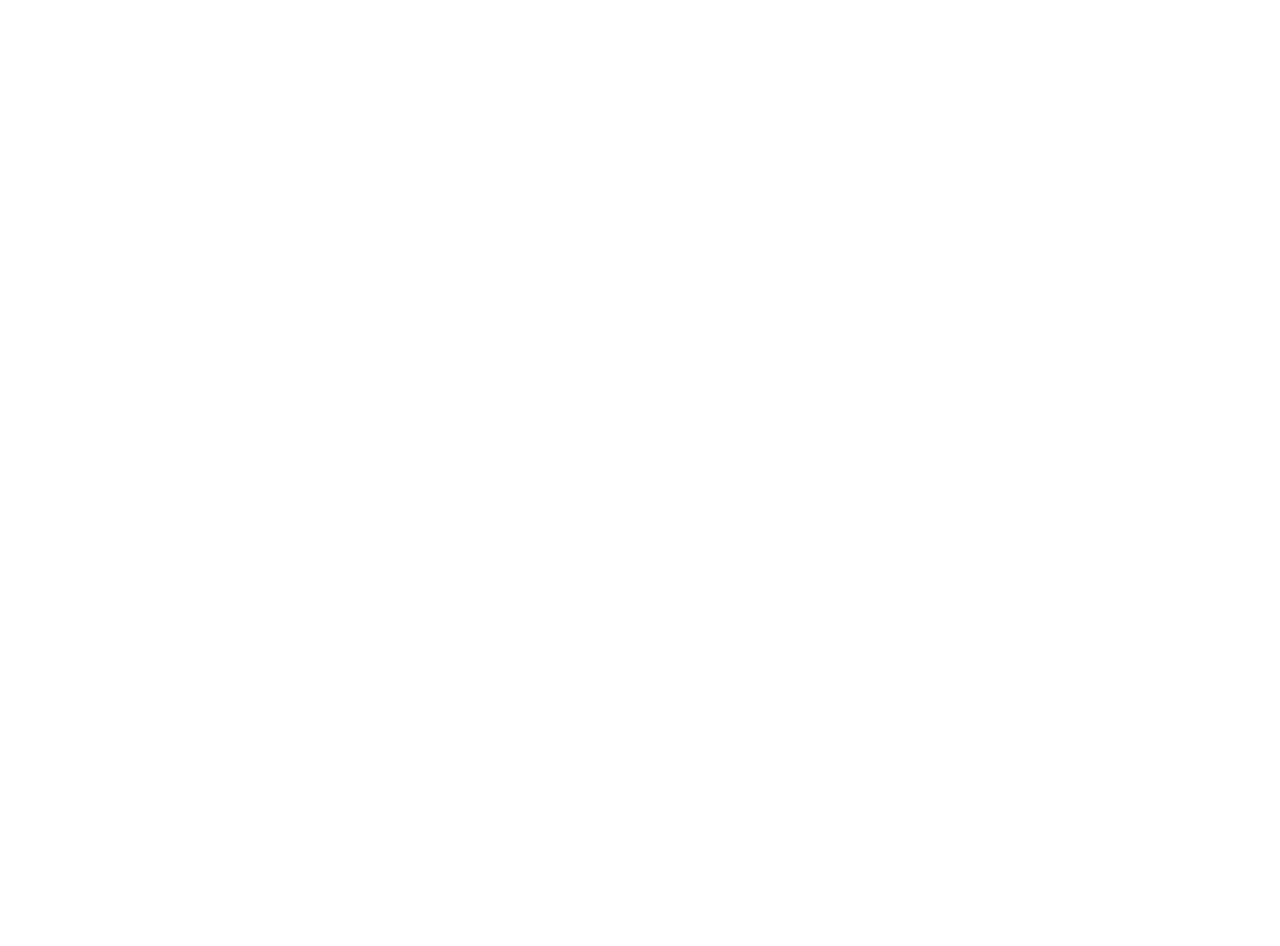
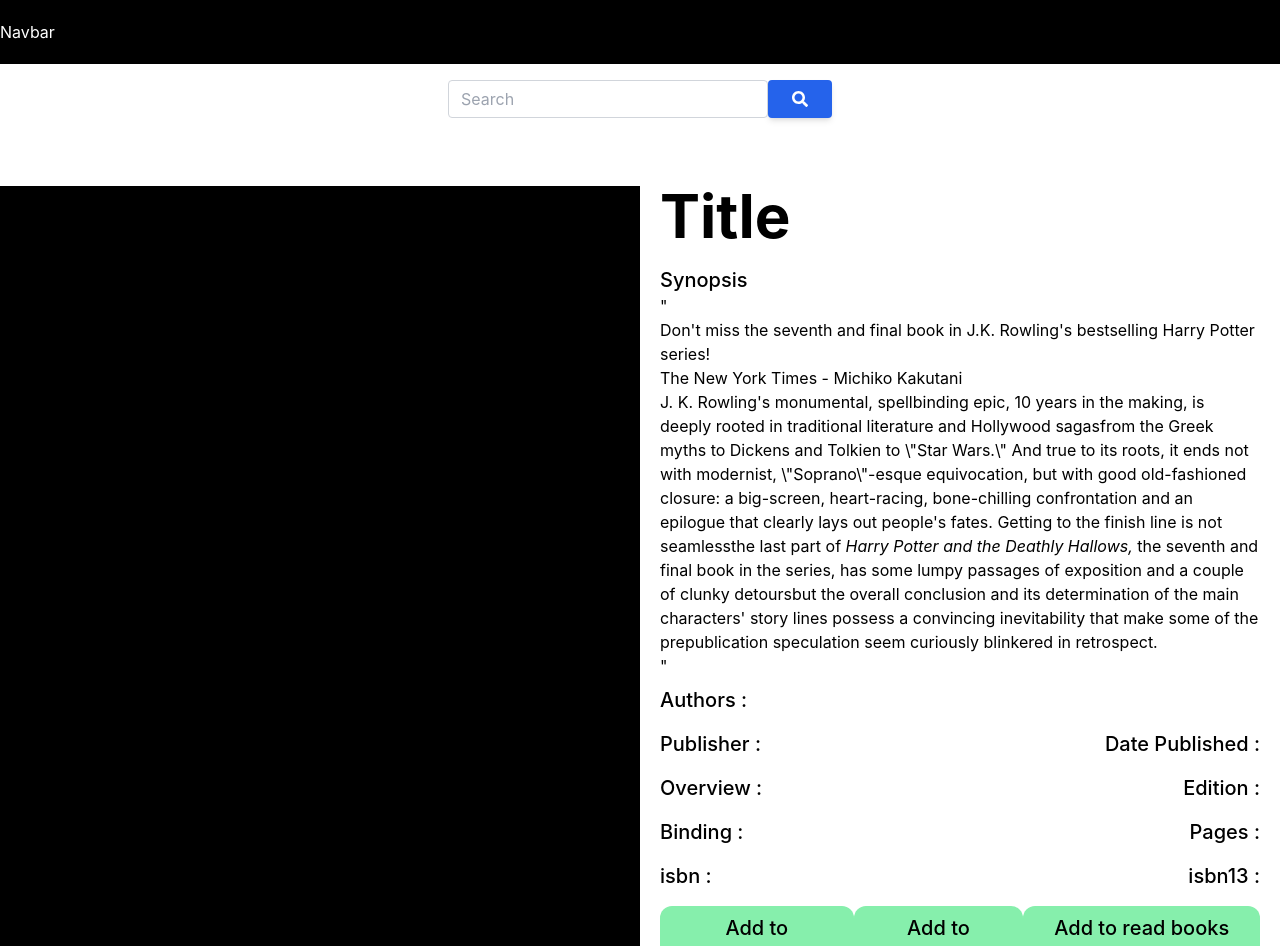
Before and after one commit to avikaldarolia/movie-frontend, a React (Create React App) app: page /detail in a window 1280 px wide. Before the commit this address had no page. Shown: the top 946 px of the page. Before the commit the page ends 800 px from the top, so only its background shows below. Built offline with nearby package versions, Linux system fonts and the light colour scheme.

Commit message:
navbar + movie detail page

```diff
--- a/src/App.js
+++ b/src/App.js
@@ -2,6 +2,7 @@
 import { Route, Routes } from 'react-router';
 import Homepage from './components/Homepage';
 import Login from './components/Login';
+import MovieDetail from './components/MovieDetail';
 import Signup from './components/Signup';
 function App() {
   return (
@@ -10,6 +11,7 @@
         <Route path="signup" element={<Signup />} />
         <Route path="login" element={<Login />} />
         <Route path="/" element={<Homepage />} />
+        <Route path="/detail" element={<MovieDetail />} />
       </Routes>
     </div>
   );
--- a/src/components/Homepage.jsx
+++ b/src/components/Homepage.jsx
@@ -1,7 +1,14 @@
 import React from 'react';
+import Navbar from './Navbar';
+import SearchBar from './SearchBar';
 
 const Homepage = () => {
-  return <div>Homepage</div>;
+  return (
+    <div className="flex flex-col">
+      <Navbar />
+      <SearchBar />
+    </div>
+  );
 };
 
 export default Homepage;
--- /dev/null
+++ b/src/components/MovieDetail.jsx
@@ -0,0 +1,106 @@
+import React from 'react';
+import Navbar from './Navbar';
+import SearchBar from './SearchBar';
+
+const MovieDetail = () => {
+  return (
+    <div className="w-full h-full">
+      <Navbar />
+      <SearchBar />
+      <div className="flex h-full w-full py-10">
+        <div className="w-1/2 bg-black">
+          <p>test</p>
+        </div>
+        <div className="px-5 w-1/2">
+          <p className="text-6xl font-bold text-custom-green">Title</p>
+          <div className="pt-5">
+            <span className="text-xl font-medium">Synopsis</span>
+            <p>
+              "
+              <p>
+                Don't miss the seventh and final book in J.K. Rowling's
+                bestselling Harry Potter series!
+              </p>
+              <h3>The New York Times - Michiko Kakutani</h3>
+              <p>
+                J. K. Rowling's monumental, spellbinding epic, 10 years in the
+                making, is deeply rooted in traditional literature and Hollywood
+                sagas&#151;from the Greek myths to Dickens and Tolkien to \"Star
+                Wars.\" And true to its roots, it ends not with modernist,
+                \"Soprano\"-esque equivocation, but with good old-fashioned
+                closure: a big-screen, heart-racing, bone-chilling confrontation
+                and an epilogue that clearly lays out people's fates. Getting to
+                the finish line is not seamless&#151;the last part of{' '}
+                <i>Harry Potter and the Deathly Hallows,</i> the seventh and
+                final book in the series, has some lumpy passages of exposition
+                and a couple of clunky detours&#151;but the overall conclusion
+                and its determination of the main characters' story lines
+                possess a convincing inevitability that make some of the
+                prepublication speculation seem curiously blinkered in
+                retrospect.
+              </p>
+              "
+            </p>
+          </div>
+          <div className="text-xl font-medium py-2">
+            <p>Authors : </p>
+          </div>
+          <div className="flex justify-between">
+            <div className="text-xl font-medium py-2">
+              <p>Publisher : </p>
+            </div>
+            <div className="text-xl font-medium py-2">
+              <p>Date Published : </p>
+            </div>
+          </div>
+          <div className="flex justify-between">
+            <div className="text-xl font-medium py-2">
+              <p>Overview : </p>
+            </div>
+            <div className="text-xl font-medium py-2">
+              <p>Edition : </p>
+            </div>
+          </div>
+          <div className="flex justify-between">
+            <div className="text-xl font-medium py-2">
+              <p>Binding : </p>
+            </div>
+            <div className="text-xl font-medium py-2">
+              <p>Pages : </p>
+            </div>
+          </div>
+          <div className="flex justify-between">
+            <div className="text-xl font-medium py-2">
+              <p>isbn : </p>
+            </div>
+            <div className="text-xl font-medium py-2">
+              <p>isbn13 : </p>
+            </div>
+          </div>
+          <div className="flex justify-between py-2">
+            <button
+              className="text-xl font-medium py-2 bg-green-300 rounded-xl px-4"
+              //   onClick={clickHandler}
+            >
+              Add to Collection
+            </button>
+            <button
+              className="text-xl font-medium py-2 bg-green-300 rounded-xl px-4"
+              //   onClick={() => addToWishlist()}
+            >
+              Add to wishlist
+            </button>
+            <button
+              className="text-xl font-medium py-2 bg-green-300 rounded-xl px-4"
+              //   onClick={() => addToReadBooks()}
+            >
+              Add to read books list
+            </button>
+          </div>
+        </div>
+      </div>
+    </div>
+  );
+};
+
+export default MovieDetail;
--- /dev/null
+++ b/src/components/Navbar.jsx
@@ -0,0 +1,11 @@
+import React from 'react';
+
+const Navbar = () => {
+  return (
+    <div>
+      <p className="bg-black text-white py-5">Navbar</p>
+    </div>
+  );
+};
+
+export default Navbar;
--- /dev/null
+++ b/src/components/SearchBar.jsx
@@ -0,0 +1,39 @@
+import React from 'react';
+
+const SearchBar = () => {
+  return (
+    <div class="flex justify-center mt-4">
+      <div class="mb-3 xl:w-96">
+        <div class="input-group relative flex items-stretch w-full mb-4">
+          <input
+            type="search"
+            class="form-control relative flex-auto min-w-0 block w-full px-3 py-1.5 text-base font-normal text-gray-700 bg-white bg-clip-padding border border-solid border-gray-300 rounded transition ease-in-out m-0 focus:text-gray-700 focus:bg-white focus:border-blue-600 focus:outline-none"
+            placeholder="Search"
+          />
+          <button
+            class="btn inline-block px-6 py-2.5 bg-blue-600 text-white font-medium text-xs leading-tight uppercase rounded shadow-md hover:bg-blue-700 hover:shadow-lg focus:bg-blue-700  focus:shadow-lg focus:outline-none focus:ring-0 active:bg-blue-800 active:shadow-lg transition duration-150 ease-in-out flex items-center"
+            type="button"
+            id="button-addon2"
+          >
+            <svg
+              focusable="false"
+              data-prefix="fas"
+              data-icon="search"
+              class="w-4"
+              role="img"
+              xmlns="http://www.w3.org/2000/svg"
+              viewBox="0 0 512 512"
+            >
+              <path
+                fill="currentColor"
+                d="M505 442.7L405.3 343c-4.5-4.5-10.6-7-17-7H372c27.6-35.3 44-79.7 44-128C416 93.1 322.9 0 208 0S0 93.1 0 208s93.1 208 208 208c48.3 0 92.7-16.4 128-44v16.3c0 6.4 2.5 12.5 7 17l99.7 99.7c9.4 9.4 24.6 9.4 33.9 0l28.3-28.3c9.4-9.4 9.4-24.6.1-34zM208 336c-70.7 0-128-57.2-128-128 0-70.7 57.2-128 128-128 70.7 0 128 57.2 128 128 0 70.7-57.2 128-128 128z"
+              ></path>
+            </svg>
+          </button>
+        </div>
+      </div>
+    </div>
+  );
+};
+
+export default SearchBar;
```
